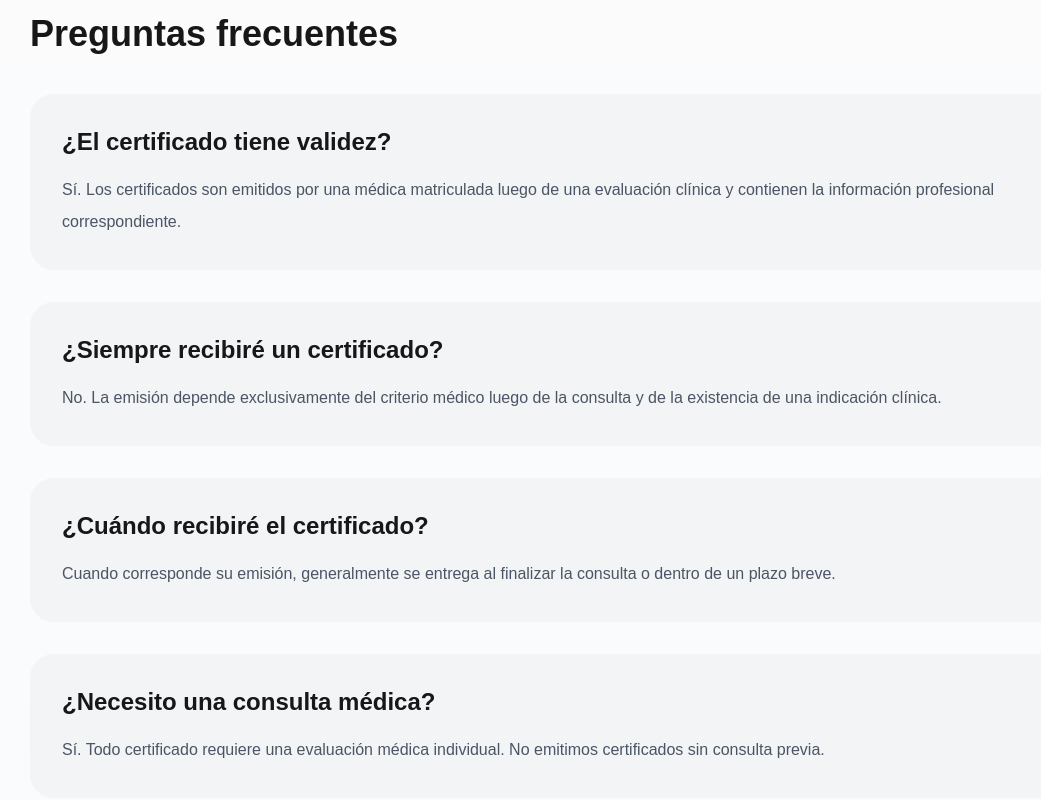
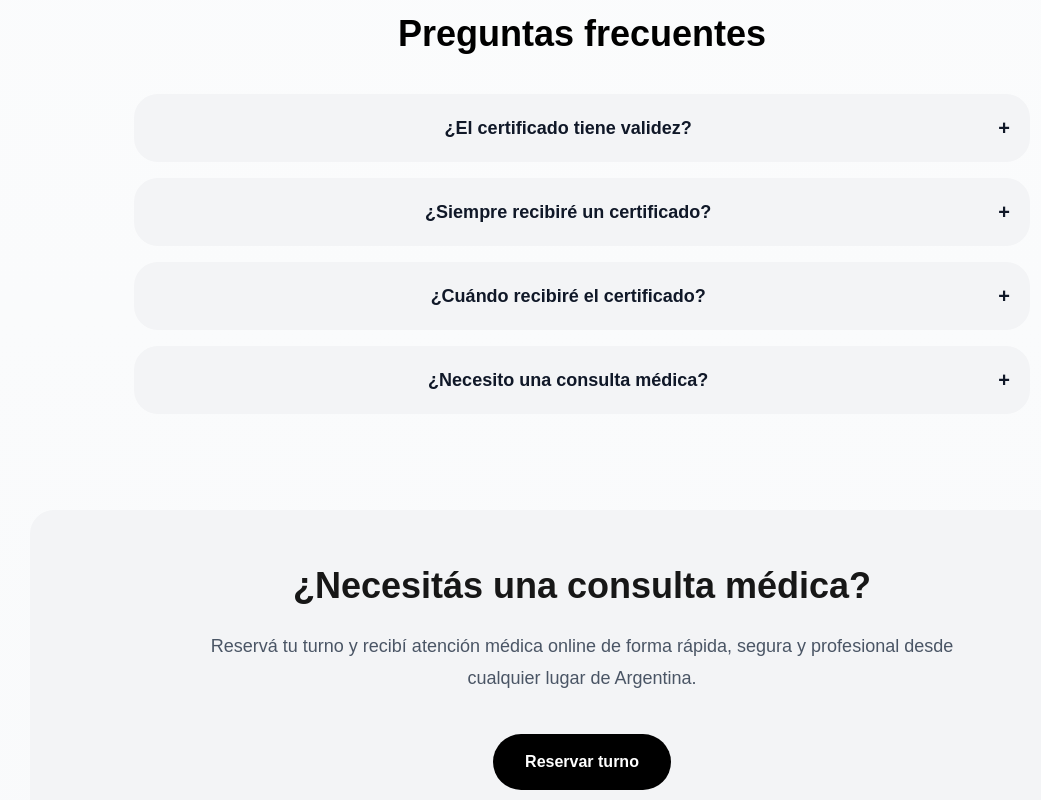
Before and after one commit to camillamacedo/cmmedicina, a Next.js app: page /certificado-medico in a window 1280 px wide. Shown: the part 2700-3500 px from the top of the page, without its empty margins (58-1099 px from the left). Built offline with nearby package versions, Linux system fonts and the light colour scheme.

Commit message:
Refactor and update CertificadosMedicos component

```diff
--- a/app/certificado-medico/page.tsx
+++ b/app/certificado-medico/page.tsx
@@ -311,68 +311,104 @@ export default function CertificadosMedicos() {
   </div>
 
 </section>
+
         {/* FAQ */}
 
 <section className="mt-24">
 
-          <h2 className="text-4xl font-bold">
+  <h2 className="text-center text-4xl font-bold text-black">
     Preguntas frecuentes
   </h2>
 
-          <div className="mt-10 space-y-8">
+  <div className="mx-auto mt-10 max-w-4xl space-y-4">
 
-            <div className="rounded-3xl bg-gray-100 p-8">
+    <details className="group rounded-3xl bg-gray-100 p-5">
 
-              <h3 className="text-2xl font-semibold">
+      <summary className="flex cursor-pointer list-none items-center justify-between text-center text-lg font-semibold text-gray-900">
+
+        <span className="mx-auto">
           ¿El certificado tiene validez?
-              </h3>
+        </span>
 
-              <p className="mt-4 leading-8 text-gray-600">
-                Sí. Los certificados son emitidos por una médica matriculada
-                luego de una evaluación clínica y contienen la información
-                profesional correspondiente.
+        <span className="ml-4 text-xl transition group-open:rotate-45">
+          +
+        </span>
+
+      </summary>
+
+      <p className="mt-4 text-center text-sm leading-6 text-gray-600">
+        Sí. Los certificados son emitidos por una médica matriculada luego de
+        una evaluación clínica y contienen la información profesional
+        correspondiente.
       </p>
 
-            </div>
+    </details>
 
-            <div className="rounded-3xl bg-gray-100 p-8">
 
-              <h3 className="text-2xl font-semibold">
+    <details className="group rounded-3xl bg-gray-100 p-5">
+
+      <summary className="flex cursor-pointer list-none items-center justify-between text-center text-lg font-semibold text-gray-900">
+
+        <span className="mx-auto">
           ¿Siempre recibiré un certificado?
-              </h3>
+        </span>
 
-              <p className="mt-4 leading-8 text-gray-600">
-                No. La emisión depende exclusivamente del criterio médico luego
-                de la consulta y de la existencia de una indicación clínica.
+        <span className="ml-4 text-xl transition group-open:rotate-45">
+          +
+        </span>
+
+      </summary>
+
+      <p className="mt-4 text-center text-sm leading-6 text-gray-600">
+        No. La emisión depende exclusivamente del criterio médico luego de la
+        consulta y de la existencia de una indicación clínica.
       </p>
 
-            </div>
+    </details>
 
-            <div className="rounded-3xl bg-gray-100 p-8">
 
-              <h3 className="text-2xl font-semibold">
+    <details className="group rounded-3xl bg-gray-100 p-5">
+
+      <summary className="flex cursor-pointer list-none items-center justify-between text-center text-lg font-semibold text-gray-900">
+
+        <span className="mx-auto">
           ¿Cuándo recibiré el certificado?
-              </h3>
+        </span>
 
-              <p className="mt-4 leading-8 text-gray-600">
-                Cuando corresponde su emisión, generalmente se entrega al
-                finalizar la consulta o dentro de un plazo breve.
+        <span className="ml-4 text-xl transition group-open:rotate-45">
+          +
+        </span>
+
+      </summary>
+
+      <p className="mt-4 text-center text-sm leading-6 text-gray-600">
+        Cuando corresponde su emisión, generalmente se entrega al finalizar la
+        consulta o dentro de un plazo breve.
       </p>
 
-            </div>
+    </details>
 
-            <div className="rounded-3xl bg-gray-100 p-8">
 
-              <h3 className="text-2xl font-semibold">
+    <details className="group rounded-3xl bg-gray-100 p-5">
+
+      <summary className="flex cursor-pointer list-none items-center justify-between text-center text-lg font-semibold text-gray-900">
+
+        <span className="mx-auto">
           ¿Necesito una consulta médica?
-              </h3>
+        </span>
 
-              <p className="mt-4 leading-8 text-gray-600">
-                Sí. Todo certificado requiere una evaluación médica individual.
-                No emitimos certificados sin consulta previa.
+        <span className="ml-4 text-xl transition group-open:rotate-45">
+          +
+        </span>
+
+      </summary>
+
+      <p className="mt-4 text-center text-sm leading-6 text-gray-600">
+        Sí. Todo certificado requiere una evaluación médica individual. No
+        emitimos certificados sin consulta previa.
       </p>
 
-            </div>
+    </details>
 
   </div>
 
```
Lines whose indentation alone changed are shown as unchanged.
